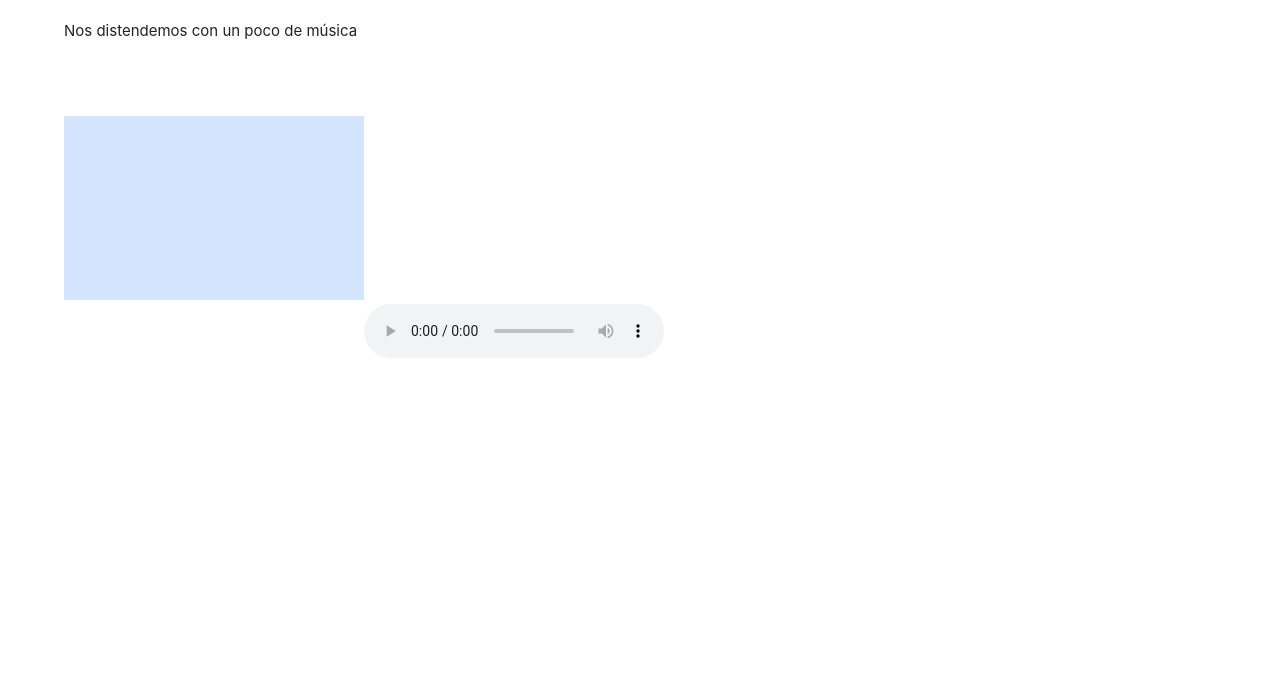
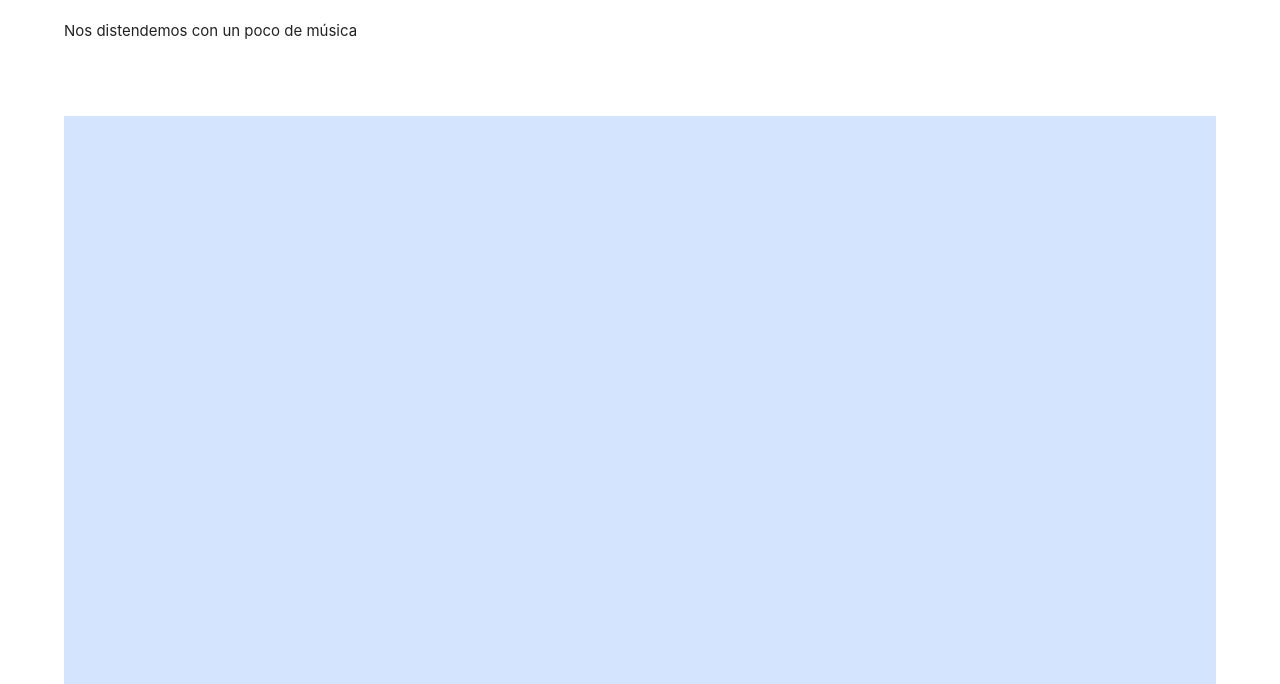
Before and after one commit to mobilepadawan/edit-js-avanzado, a plain HTML site: page Clase 01 - Prácticas resueltas/Crear Elementos de forma Dinámica/index.html in a window 1280 px wide. Shown: the part 116-800 px from the top of the page. Drawn offline with nearby package versions, Linux system fonts and the light colour scheme.

Commit message:
Updating Clase 02

```diff
--- a/Clase 01 - Prácticas resueltas/Crear Elementos de forma Dinámica/index.html
+++ b/Clase 01 - Prácticas resueltas/Crear Elementos de forma Dinámica/index.html
@@ -9,7 +9,7 @@
    <script defer src="js/elementosdinamicos.js"></script>
    <title>Crear Elementos Dinámicos</title>
 </head>
-<body id="cuerpo">
+<body>
    <!-- <h1>JS Avanzado</h1>
    <p>En este ejercicio, crearemos los elementos de esta página, de forma dinámica.</p>
    <img src="cover/blank.jpg" alt="Portada" width="300">
--- a/Clase 01 - Prácticas resueltas/Crear Elementos de forma Dinámica/js/elementosdinamicos.js
+++ b/Clase 01 - Prácticas resueltas/Crear Elementos de forma Dinámica/js/elementosdinamicos.js
@@ -13,8 +13,7 @@ imagen.src = "cover/blank.jpg"
 //SIEMPRE VOY A LO SEGURO, PERO EN IMG NO PUDE HACER ANDAR ESTO
 // imagen.width = "300px"
 // imagen.height = "300px"
-imagen.setAttribute("width", "300px")
-imagen.setAttribute("height", "300px")
+imagen.setAttribute("width", "100%")
 body.appendChild(imagen)
 
 const audio = document.createElement("audio")
```
